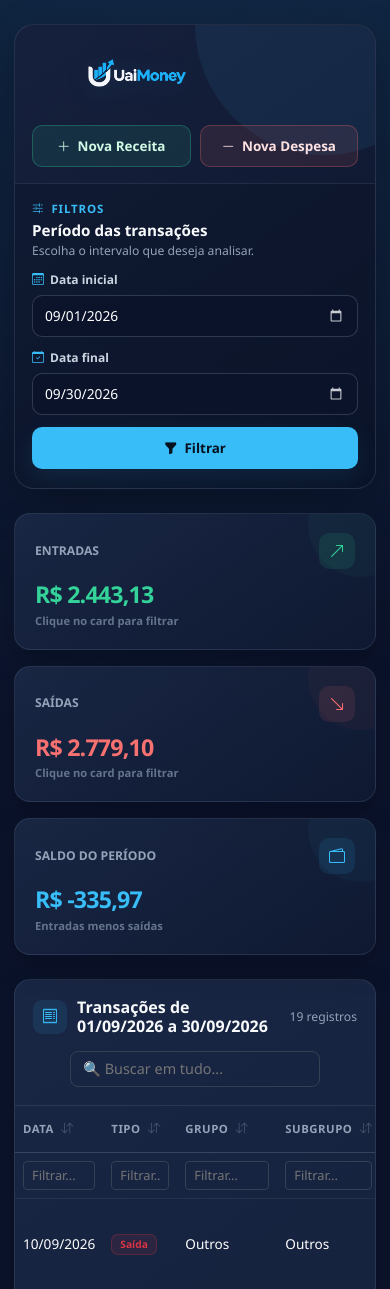
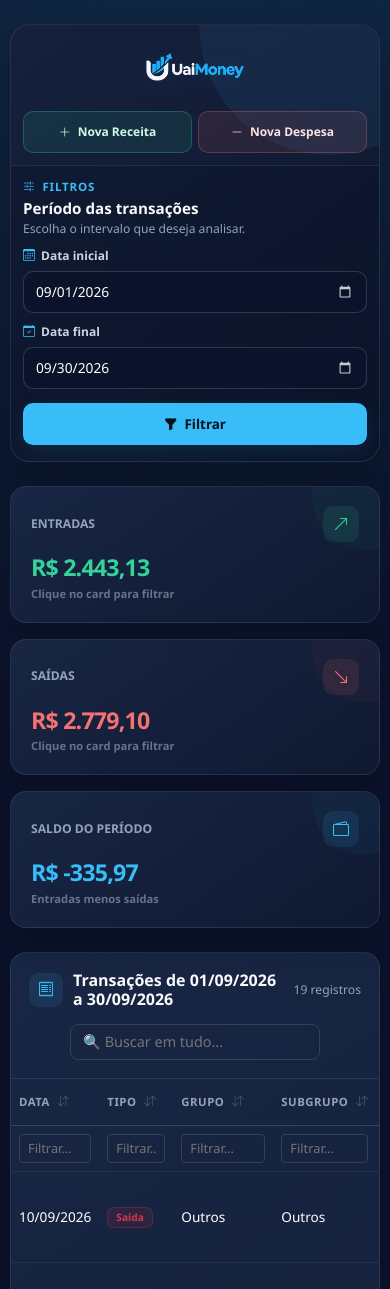
Before and after one commit to PabloAlves99/UaiMoney, a PHP site: page /view/dashboard.php in a window 390 px wide. Shown: the top 1289 px of the page. Run offline with PHP 8.4, Linux system fonts and the light colour scheme; data comes from the database, SQL or seed files in the repository.

Commit message:
Update style.css

```diff
--- a/css/style.css
+++ b/css/style.css
@@ -89,9 +89,7 @@ body {
     object-fit: contain;
     display: block;
 
-    filter: drop-shadow(
-        0 4px 12px rgba(56, 189, 248, 0.10)
-    );
+    filter: drop-shadow(0 4px 12px rgba(56, 189, 248, 0.10));
 }
 
 .brand-separator {
@@ -658,3 +656,69 @@ body {
     border-color: #0ea5e9;
     outline: none;
 }
+
+/* =====================================================
+   RESPONSIVO OTIMIZADO PARA CELULAR
+====================================================== */
+@media (max-width: 575.98px) {
+    .container-dashboard {
+        padding-left: 10px;
+        padding-right: 10px;
+    }
+
+    .toolbar-top {
+        padding: 14px 12px 12px;
+        gap: 12px;
+    }
+
+    .brand-area {
+        width: 100%;
+        justify-content: center;
+        /* Centraliza a logo no celular */
+        margin-bottom: 4px;
+    }
+
+    .brand-logo {
+        width: 140px;
+        /* Ainda menor no mobile */
+    }
+
+    .brand-separator,
+    .brand-copy {
+        display: none;
+    }
+
+    .toolbar-actions {
+        display: grid;
+        grid-template-columns: 1fr 1fr;
+        width: 100%;
+        gap: 6px;
+        /* Botões mais próximos */
+    }
+
+    .btn-modern {
+        width: 100%;
+        padding-left: 6px;
+        padding-right: 6px;
+        font-size: 0.75rem;
+        /* Fonte menor para não quebrar a linha */
+    }
+
+    .filter-bar {
+        display: flex;
+        flex-direction: column;
+        align-items: stretch;
+        padding: 12px 12px 16px;
+        gap: 10px;
+    }
+
+    .filter-buttons {
+        width: 100%;
+        margin-top: 4px;
+    }
+
+    .btn-info-custom {
+        flex: 1;
+        width: 100%;
+    }
+}
```
